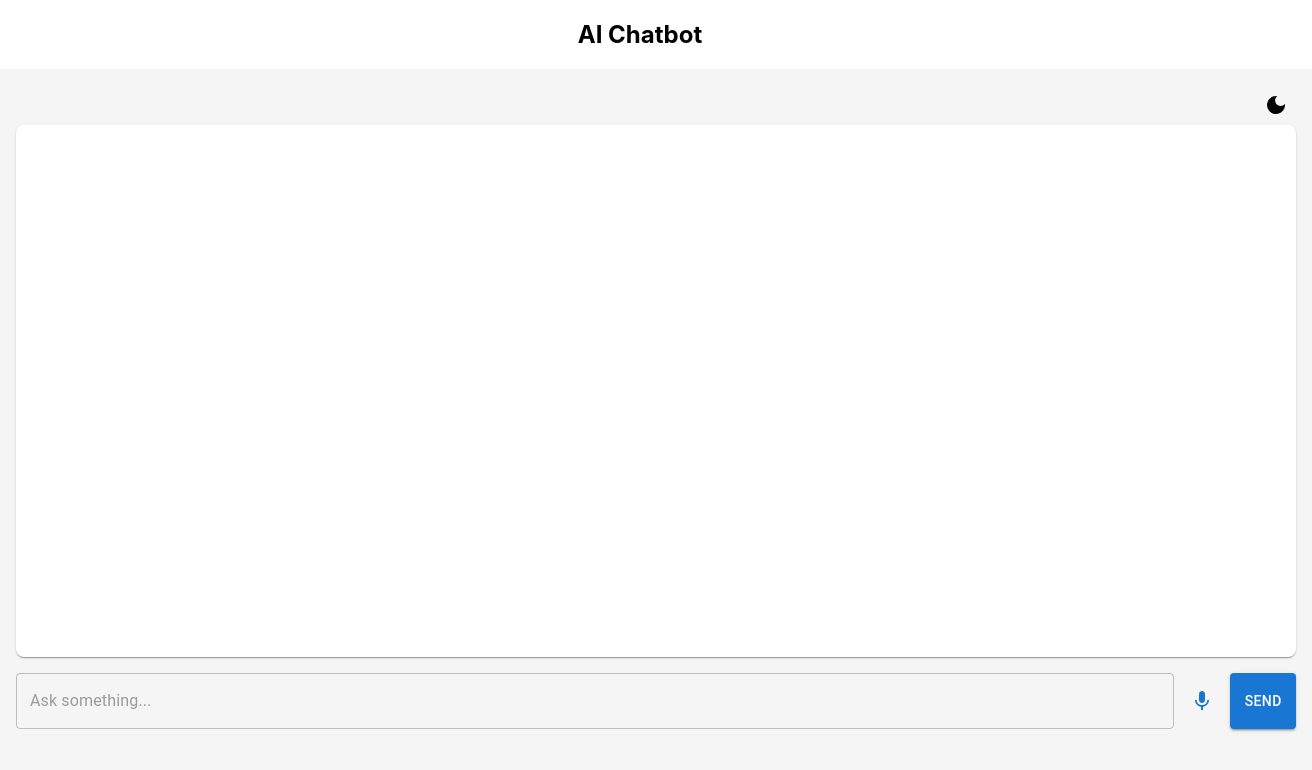
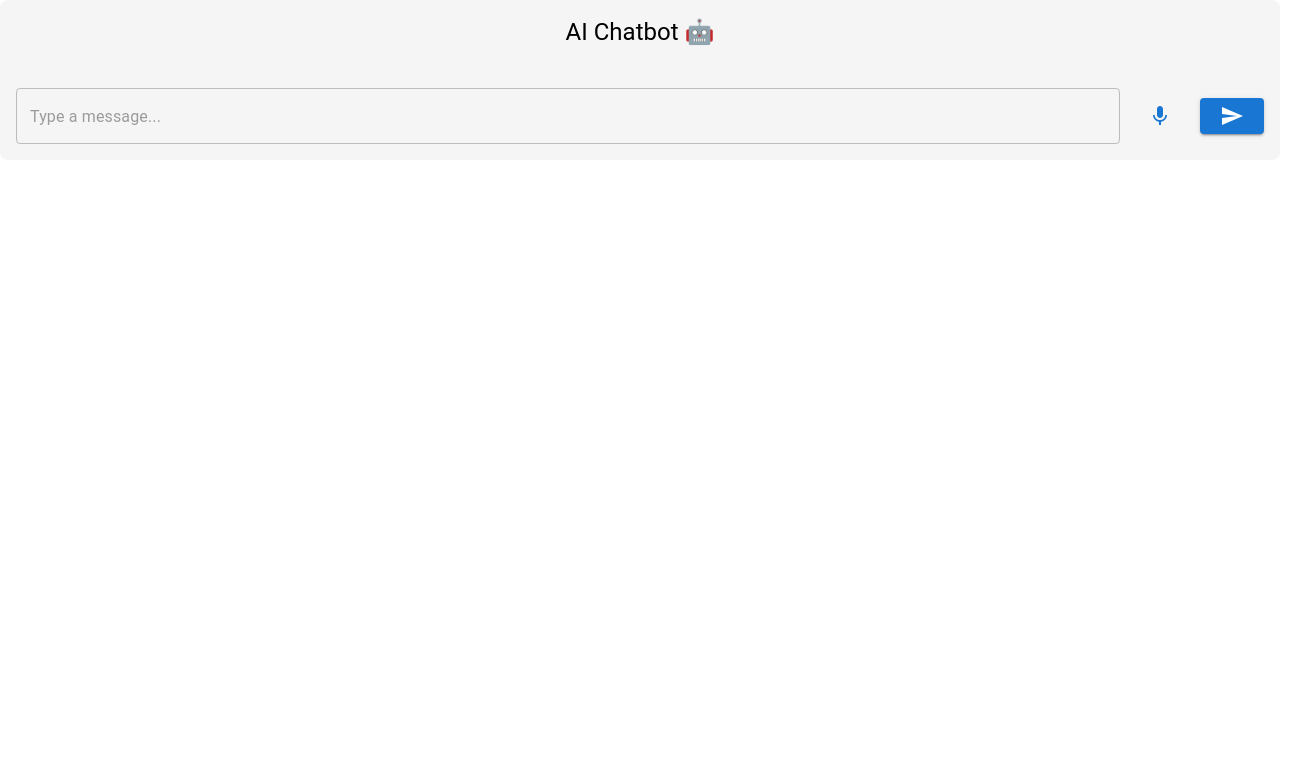
Before and after one commit to sanjeetkumaritoutlook/react19-cra, a React (Create React App) app: page / in a window 1280 px wide. Shown: the top 770 px of the page, 1312 px wide, since content can reach past the window. Built offline with nearby package versions, Linux system fonts and the light colour scheme.

Commit message:
ädded theme

```diff
--- a/src/App.tsx
+++ b/src/App.tsx
@@ -4,7 +4,6 @@ import Chatbot from './components/Chatbot';
 function App() {
   return (
     <div className="App">
-      <h2>AI Chatbot</h2>
      <Chatbot />
     </div>
   );
--- a/src/components/Chatbot.tsx
+++ b/src/components/Chatbot.tsx
@@ -5,11 +5,12 @@ import {
   Button,
   Typography,
   Paper,
-  CircularProgress,
   Avatar,
-  IconButton
+  useTheme
 } from "@mui/material";
-import { Mic, MicOff, DarkMode, LightMode } from "@mui/icons-material";
+//import { Mic, MicOff, DarkMode, LightMode } from "@mui/icons-material";
+import MicIcon from "@mui/icons-material/Mic";
+import SendIcon from "@mui/icons-material/Send";
 //defining explicitly type
 declare global {
     interface Window {
@@ -21,10 +22,11 @@ const Chatbot: React.FC = () => {
     const [messages, setMessages] = useState<{ role: string; text: string }[]>([]);
     const [userInput, setUserInput] = useState("");
     const [loading, setLoading] = useState(false);
-    const [darkMode, setDarkMode] = useState(false);
-    const [listening, setListening] = useState(false);
+  //  const [darkMode, setDarkMode] = useState(false);
+   // const [listening, setListening] = useState(false);
     const messagesEndRef = useRef<HTMLDivElement | null>(null);
     const recognitionRef = useRef<any>(null);
+    const theme = useTheme();
 
     useEffect(() => {
         if ("webkitSpeechRecognition" in window) {
@@ -45,6 +47,9 @@ const Chatbot: React.FC = () => {
       messagesEndRef.current?.scrollIntoView({ behavior: "smooth" });
     }, [messages]);
 
+    const startListening = () => {
+        recognitionRef.current?.start();
+      };
     const sendMessage = async () => {
       if (!userInput.trim()) return;
       setMessages([...messages, { role: "User", text: userInput }]);
@@ -69,64 +74,77 @@ const Chatbot: React.FC = () => {
         }
       };
 
-      const toggleListening = () => {
-        if (recognitionRef.current) {
-          if (listening) {
-            recognitionRef.current.stop();
-          } else {
-            recognitionRef.current.start();
-          }
-          setListening(!listening);
-        }
-      };
+    //   const toggleListening = () => {
+    //     if (recognitionRef.current) {
+    //       if (listening) {
+    //         recognitionRef.current.stop();
+    //       } else {
+    //         recognitionRef.current.start();
+    //       }
+    //       setListening(!listening);
+    //     }
+    //   };
 
       return (
-        <Box sx={{ width: "100%", mx: "auto", mt: 2, p: 2, bgcolor: darkMode ? "#121212" : "#f5f5f5", color: darkMode ? "#fff" : "#000", minHeight: "100vh" }}>
-          {/* Dark Mode Toggle */}
-          <Box display="flex" justifyContent="flex-end">
-            <IconButton onClick={() => setDarkMode(!darkMode)} color="inherit">
-              {darkMode ? <LightMode /> : <DarkMode />}
-            </IconButton>
-          </Box>
+        <Box
+        sx={{
+          margin: "auto",
+          padding: 2,
+          backgroundColor: theme.palette.mode === "dark" ? "#1e1e1e" : "#f5f5f5",
+          borderRadius: 2,
+        }}
+      >
+        <Typography variant="h5" align="center" gutterBottom>
+          AI Chatbot 🤖
+        </Typography>
 
-          {/* Chat Window */}
-          <Paper sx={{ p: 2, height: 500, overflowY: "auto", bgcolor: darkMode ? "#333" : "#fff", borderRadius: 2 }}>
+        {/* Chat Messages */}
+        <Box sx={{ maxHeight: 300, overflowY: "auto", padding: 1 }}>
           {messages.map((msg, index) => (
-              <Box key={index} display="flex" alignItems="center" gap={1} sx={{ mb: 2, flexDirection: msg.role === "User" ? "row-reverse" : "row" }}>
-                <Avatar sx={{ bgcolor: msg.role === "User" ? "primary.main" : "secondary.main" }}>
-                  {msg.role === "User" ? "U" : "AI"}
+            <Paper
+              key={index}
+              sx={{
+                display: "flex",
+                alignItems: "center",
+                padding: 1,
+                marginBottom: 1,
+                backgroundColor:
+                  msg.role === "User"
+                    ? theme.palette.primary.light
+                    : theme.palette.secondary.light,
+              }}
+            >
+              <Avatar sx={{ marginRight: 1 }}>
+                {msg.role === "User" ? "👤" : "🤖"}
               </Avatar>
               <Typography
-                  sx={{
-                    p: 1,
-                    borderRadius: 1,
-                    bgcolor: msg.role === "User" ? "primary.light" : "secondary.light",
-                    color: "black",
-                    maxWidth: "70%",
-                  }}
+                sx={{ whiteSpace: "pre-wrap", wordWrap: "break-word" }}
               >
                 {msg.text}
               </Typography>
+            </Paper>
+          ))}
         </Box>
-            ))}
-            {loading && <CircularProgress size={24} sx={{ display: "block", mx: "auto" }} />}
-            <div ref={messagesEndRef} />
-          </Paper>
 
-          {/* Input and Controls */}
-          <Box sx={{ display: "flex", gap: 1, mt: 2 }}>
+        {/* Input & Buttons */}
+        <Box sx={{ display: "flex", alignItems: "center", marginTop: 2 }}>
           <TextField
             fullWidth
             variant="outlined"
+            placeholder="Type a message..."
             value={userInput}
             onChange={(e) => setUserInput(e.target.value)}
-              placeholder="Ask something..."
           />
-            <IconButton onClick={toggleListening} color={listening ? "error" : "primary"}>
-              {listening ? <MicOff /> : <Mic />}
-            </IconButton>
-            <Button variant="contained" color="primary" onClick={sendMessage}>
-              Send
+          <Button onClick={startListening} sx={{ marginLeft: 1 }}>
+            <MicIcon />
+          </Button>
+          <Button
+            variant="contained"
+            color="primary"
+            onClick={sendMessage}
+            sx={{ marginLeft: 1 }}
+          >
+            <SendIcon />
           </Button>
         </Box>
       </Box>
```
Lines whose indentation alone changed are shown as unchanged.
